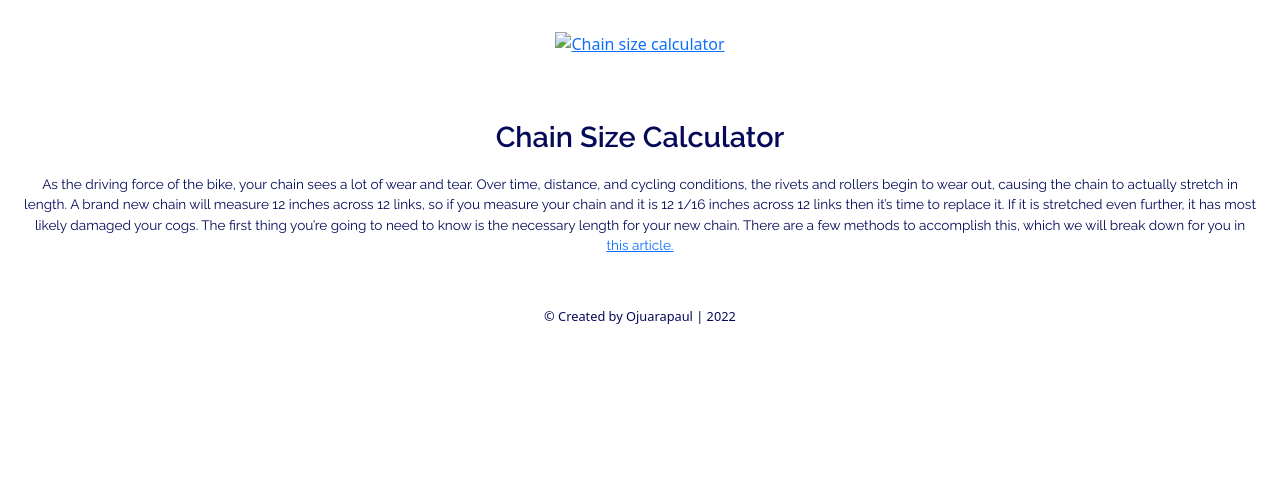
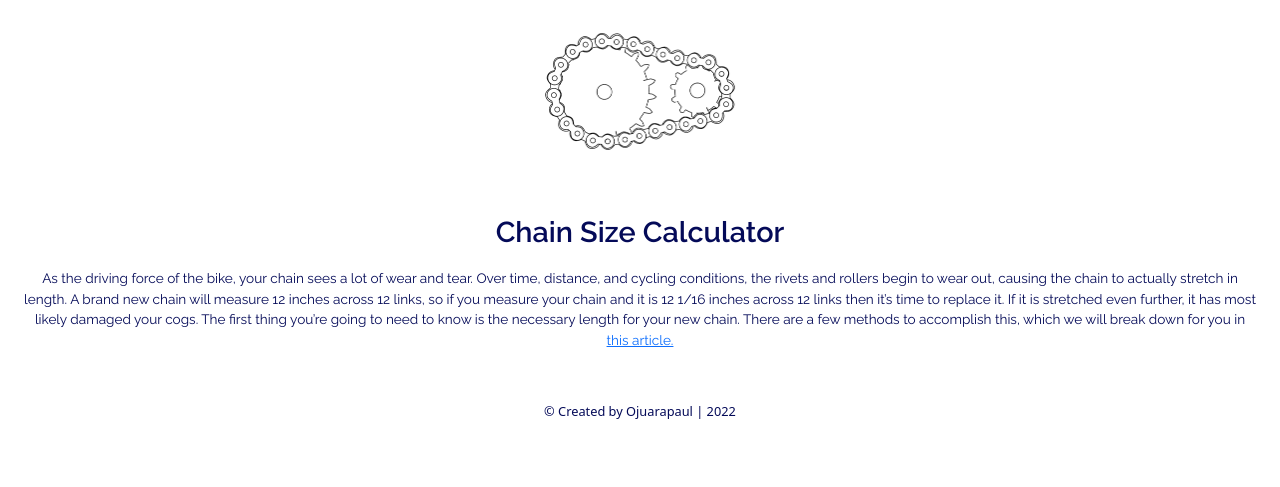
Before and after one commit to ojuarapaul/bikechainlength, a plain HTML site: page about.html in a window 1280 px wide. Drawn offline with nearby package versions, Linux system fonts and the light colour scheme; the site is published under a folder, as on GitHub Pages, so addresses that start at the root find nothing; a script that the page names is missing.

Commit message:
Update about.html

```diff
--- a/about.html
+++ b/about.html
@@ -39,7 +39,7 @@
     <!-- START ABOUT SECTION -->
     <div class="contAbout">
         <section id="about1">
-            <a href="index.html"><img class="logoAnim fadeInAnim" src="/images/aoef7-2c79i.png" alt="Chain size calculator"></a>
+            <a href="index.html"><img class="logoAnim fadeInAnim" src="images/aoef7-2c79i.png" alt="Chain size calculator"></a>
             <h1>Chain Size Calculator</h1>
             <p class="pSmall"> As the driving force of the bike, your chain sees a lot of wear and tear. Over time, distance, and cycling conditions, the rivets and rollers begin to wear out, causing the chain to actually stretch in length. A brand new chain will measure 12 inches across 12 links, so if you measure your chain and it is 12 1/16 inches across 12 links then it’s time to replace it. If it is stretched even further, it has most likely damaged your cogs.
 
```
